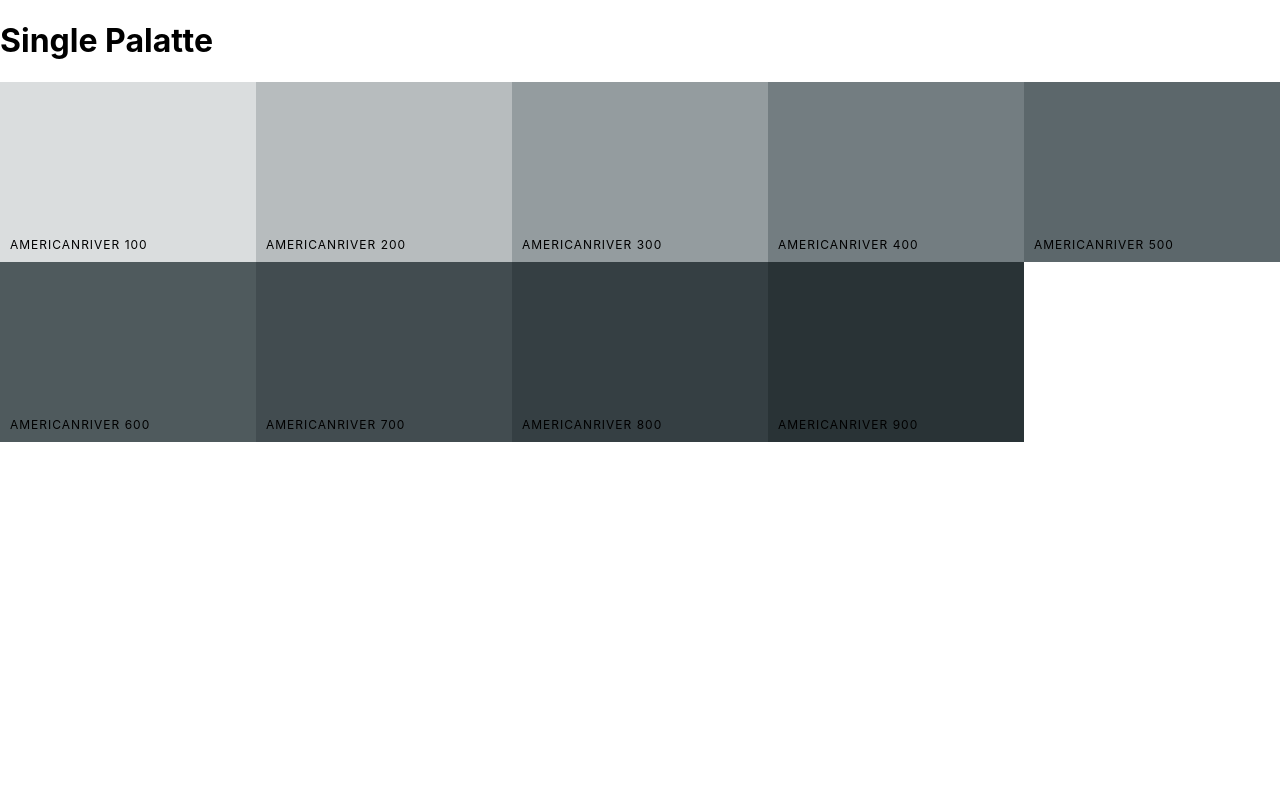
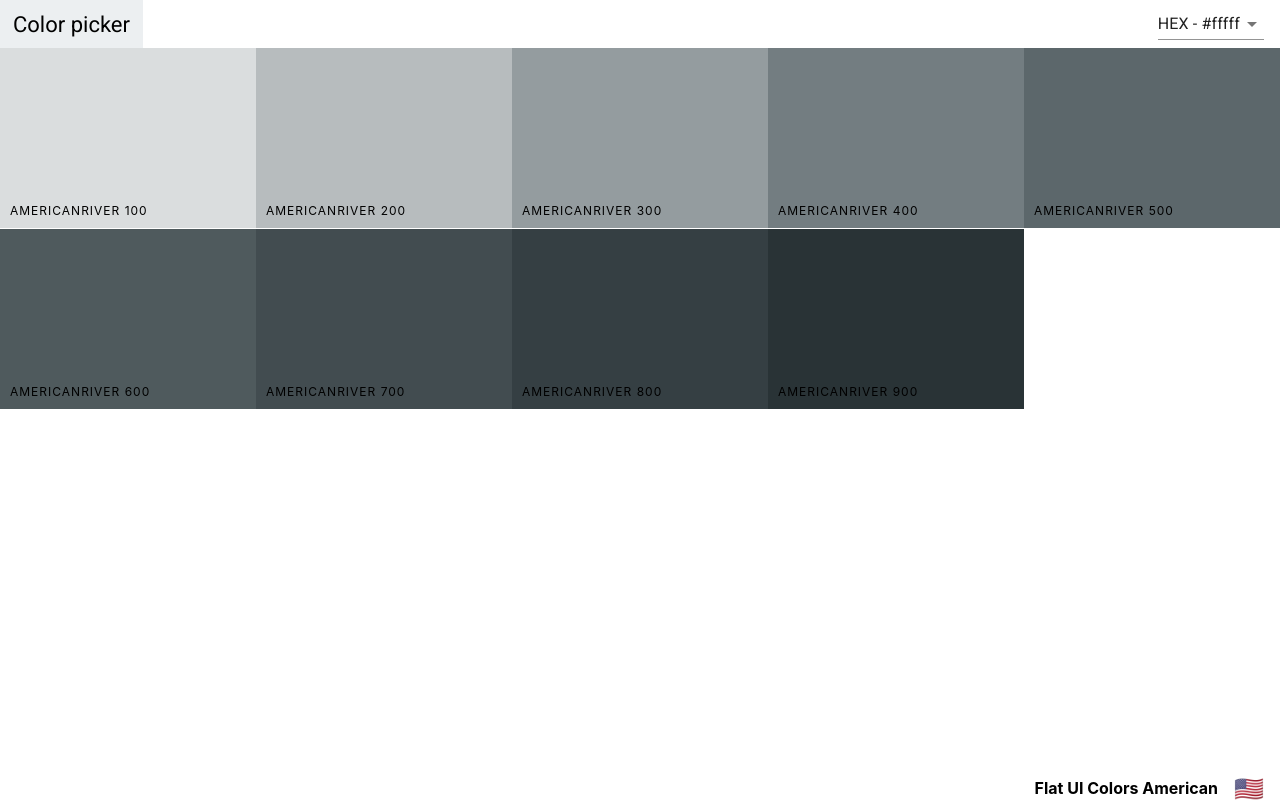
Before and after one commit to mrvncaragay/color-picker, a React (Create React App) app: page /palette/flat-ui-colors-american/americanriver in a window 1280 px wide. Built offline with nearby package versions, Linux system fonts and the light colour scheme.

Commit message:
add Navbar and Footer to SingleColorPalette

```diff
--- a/src/Navbar.js
+++ b/src/Navbar.js
@@ -8,7 +8,7 @@ import CloseIcon from "@material-ui/icons/Close";
 import "rc-slider/assets/index.css";
 import "./Navbar.css";
 
-const Navbar = ({ level, changeLevel, changeFormat }) => {
+const Navbar = ({ level, changeLevel, changeFormat, showAllColors }) => {
   const [format, setFormat] = useState("hex");
   const [open, setOpen] = useState(false);
 
@@ -28,6 +28,7 @@ const Navbar = ({ level, changeLevel, changeFormat }) => {
         <Link to="/"> Color picker</Link>
       </div>
 
+      {showAllColors && (
         <div className="slider-container">
           <span>Level: {level}</span>
           <div className="slider">
@@ -40,6 +41,7 @@ const Navbar = ({ level, changeLevel, changeFormat }) => {
             />
           </div>
         </div>
+      )}
 
       <div className="select-container">
         <Select value={format} onChange={handleChangeFormat}>
--- a/src/Palette.js
+++ b/src/Palette.js
@@ -1,6 +1,7 @@
 import React, { useState } from "react";
 import ColorBox from "./ColorBox";
 import Navbar from "./Navbar";
+import PaletteFooter from "./PaletteFooter";
 import "./Palette.css";
 
 const Palette = ({ palette }) => {
@@ -31,13 +32,11 @@ const Palette = ({ palette }) => {
         changeLevel={changeLevel}
         level={level}
         changeFormat={changeFormat}
+        showAllColors={true}
       />
 
       <div className="Palette-colors">{colorBoxes}</div>
-      <footer className="Palette-footer">
-        {palette.paletteName}
-        <span className="emoji"> {palette.emoji} </span>
-      </footer>
+      <PaletteFooter palette={palette} />
     </div>
   );
 };
--- /dev/null
+++ b/src/PaletteFooter.js
@@ -0,0 +1,12 @@
+import React from "react";
+
+const PaletteFooter = ({ palette }) => {
+  return (
+    <footer className="Palette-footer">
+      {palette.paletteName}
+      <span className="emoji"> {palette.emoji} </span>
+    </footer>
+  );
+};
+
+export default PaletteFooter;
--- a/src/SingleColorPalette.js
+++ b/src/SingleColorPalette.js
@@ -1,8 +1,10 @@
-import React, { useEffect, useState } from "react";
+import React, { useState } from "react";
+import Navbar from "./Navbar";
+import PaletteFooter from "./PaletteFooter";
 import ColorBox from "./ColorBox";
 
 const SingleColorPalette = ({ palette, colorId }) => {
-  //const [shades, setShades] = useState();
+  const [format, setFormat] = useState("hex");
   let colors;
 
   const gatherShades = (palette, color) => {
@@ -27,24 +29,25 @@ const SingleColorPalette = ({ palette, colorId }) => {
 
   colors = gatherShades(palette, colorId);
 
-  /*eslint-disable */
-  useEffect(() => {
-    //setShades(gatherShades(palette, colorId));
-  }, []);
-  /*eslint-enable */
+  const changeFormat = val => {
+    setFormat(val);
+  };
 
   const colorBoxes = colors.map(color => (
     <ColorBox
       key={color.id}
       name={color.name}
-      background={color.hex}
+      background={color[format]}
       showLink={false}
     />
   ));
   return (
     <div className="Palette">
-      <h1> Single Palatte</h1>
+      <Navbar changeFormat={changeFormat} showAllColors={false} />
+
       <div className="Palette-colors">{colorBoxes}</div>
+
+      <PaletteFooter palette={palette} />
     </div>
   );
 };
```
Lines whose indentation alone changed are shown as unchanged.
